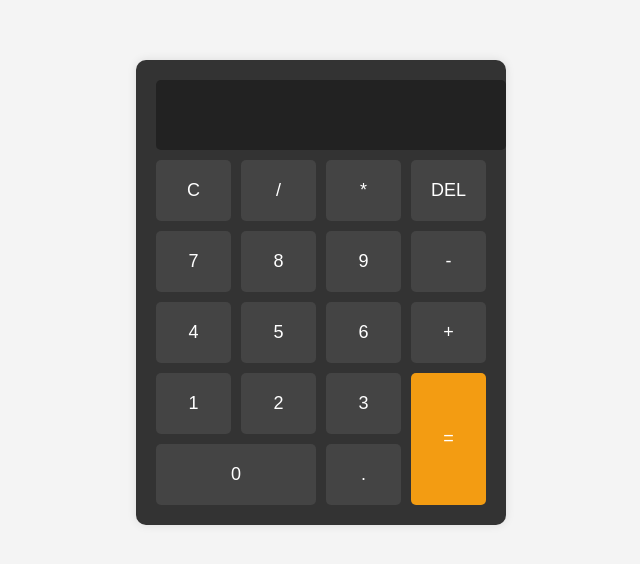
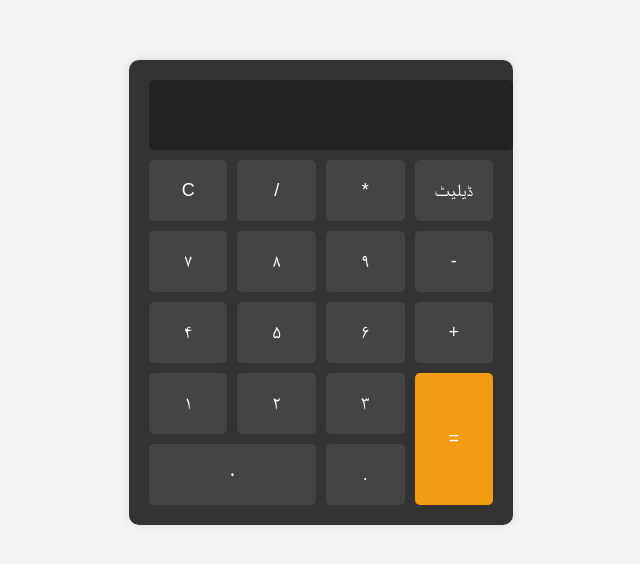
Before and after one commit to create404create/calculator-, a plain HTML site: page index.html in a window 1280 px wide. Shown: the part 108-672 px from the top of the page, without its empty margins (319-959 px from the left). Drawn offline with Linux system fonts and the light colour scheme.

Commit message:
Update index.html

```diff
--- a/index.html
+++ b/index.html
@@ -1,9 +1,9 @@
 <!DOCTYPE html>
-<html lang="en">
+<html lang="ur">
 <head>
   <meta charset="UTF-8">
   <meta name="viewport" content="width=device-width, initial-scale=1.0">
-  <title>Online Calculator</title>
+  <title>کیلکولیٹر</title>
   <link rel="stylesheet" href="styles.css">
 </head>
 <body>
@@ -13,20 +13,20 @@
       <button onclick="clearDisplay()">C</button>
       <button onclick="appendToDisplay('/')">/</button>
       <button onclick="appendToDisplay('*')">*</button>
-      <button onclick="deleteLast()">DEL</button>
-      <button onclick="appendToDisplay('7')">7</button>
-      <button onclick="appendToDisplay('8')">8</button>
-      <button onclick="appendToDisplay('9')">9</button>
+      <button onclick="deleteLast()">ڈیلیٹ</button>
+      <button onclick="appendToDisplay('7')">۷</button>
+      <button onclick="appendToDisplay('8')">۸</button>
+      <button onclick="appendToDisplay('9')">۹</button>
       <button onclick="appendToDisplay('-')">-</button>
-      <button onclick="appendToDisplay('4')">4</button>
-      <button onclick="appendToDisplay('5')">5</button>
-      <button onclick="appendToDisplay('6')">6</button>
+      <button onclick="appendToDisplay('4')">۴</button>
+      <button onclick="appendToDisplay('5')">۵</button>
+      <button onclick="appendToDisplay('6')">۶</button>
       <button onclick="appendToDisplay('+')">+</button>
-      <button onclick="appendToDisplay('1')">1</button>
-      <button onclick="appendToDisplay('2')">2</button>
-      <button onclick="appendToDisplay('3')">3</button>
+      <button onclick="appendToDisplay('1')">۱</button>
+      <button onclick="appendToDisplay('2')">۲</button>
+      <button onclick="appendToDisplay('3')">۳</button>
       <button onclick="calculateResult()" class="equals">=</button>
-      <button onclick="appendToDisplay('0')" class="zero">0</button>
+      <button onclick="appendToDisplay('0')" class="zero">۰</button>
       <button onclick="appendToDisplay('.')">.</button>
     </div>
   </div>
```
